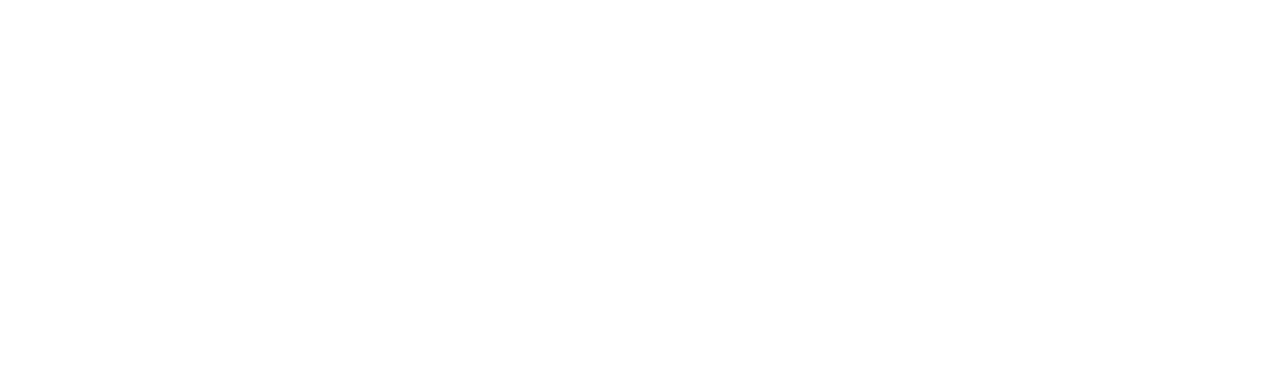
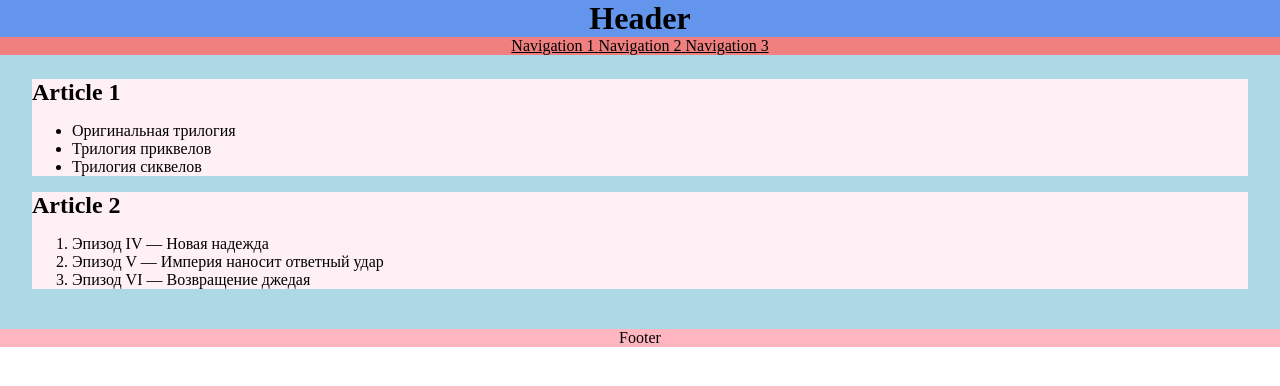
Before and after one commit to js-tasks-ru/htmlcss-20220210_natalya59, a website: page 02-dz0/01-semantic-mockup/solution.html in a window 1280 px wide. Drawn offline with Linux system fonts and the light colour scheme.

Commit message:
add 02-dz0

```diff
--- a/02-dz0/01-semantic-mockup/solution.html
+++ b/02-dz0/01-semantic-mockup/solution.html
@@ -1,4 +1,39 @@
 <!DOCTYPE html>
 <html lang="ru">
-    <!-- Ваше решение -->
+<head>
+    <meta charset="UTF-8">
+    <title>Semantic page markup</title>
+    <link rel="stylesheet" href="styles.css">
+</head>
+<body>
+<header>
+    <h1>Header</h1>
+    <div>
+        <nav>Navigation 1</nav>
+        <nav>Navigation 2</nav>
+        <nav>Navigation 3</nav>
+    </div>
+</header>
+<main>
+    <div>
+        <article>
+            <h2>Article 1</h2>
+            <ul>
+                <li>Оригинальная трилогия</li>
+                <li>Трилогия приквелов</li>
+                <li>Трилогия сиквелов</li>
+            </ul>
+        </article>
+        <article>
+            <h2>Article 2</h2>
+            <ol>
+                <li>Эпизод IV — Новая надежда</li>
+                <li>Эпизод V — Империя наносит ответный удар</li>
+                <li>Эпизод VI — Возвращение джедая</li>
+            </ol>
+        </article>
+    </div>
+    <footer>Footer</footer>
+</main>
+</body>
 </html>
--- /dev/null
+++ b/02-dz0/01-semantic-mockup/styles.css
@@ -0,0 +1,39 @@
+body,
+h1,
+h2,
+div,
+header,
+nav,
+main,
+article,
+footer {
+    margin: 0;
+}
+
+h1 {
+    background-color: cornflowerblue;
+    text-align: center;
+}
+
+header div:first-of-type {
+    background-color: lightcoral;
+    text-align: center;
+    text-decoration: underline;
+}
+
+nav {
+    display: inline;
+}
+
+main div:first-child  {
+    background-color: lightblue;
+    padding: 24px 32px;
+}
+
+article {
+    background-color: lavenderblush;
+}
+footer {
+    background-color: lightpink;
+    text-align: center;
+}
```
